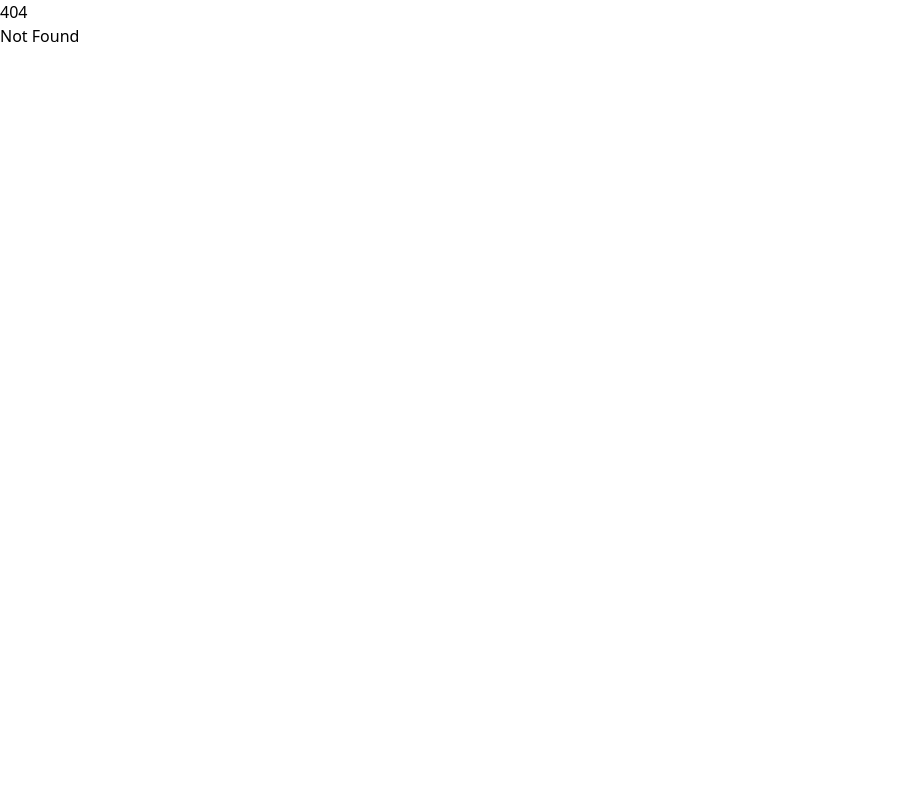
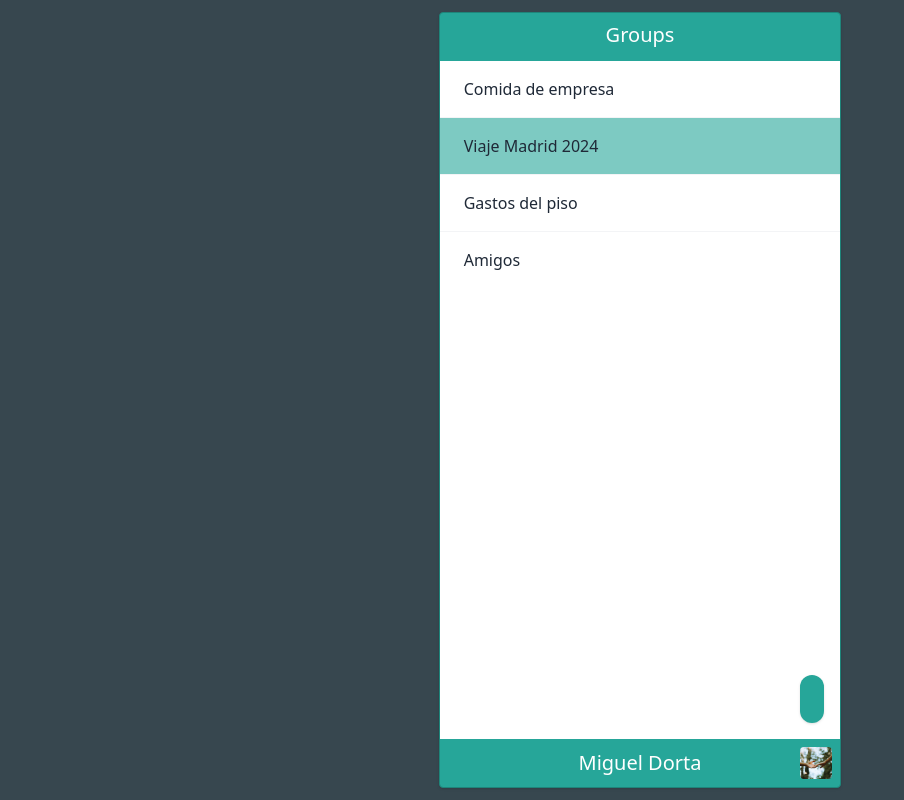
Before and after one commit to SyTW2324/E01, a SvelteKit app in the folder public/: page /group in a window 1280 px wide. Before the commit this address had no page. Shown: the whole page, without its empty margins (0-904 px from the left). Built offline with nearby package versions, Linux system fonts and the light colour scheme; some icons are missing.

Commit message:
Move GroupListItem into its own component

```diff
--- a/public/src/routes/group/[group]/+page.svelte
+++ b/public/src/routes/group/+page.svelte
@@ -1,6 +1,7 @@
 <script lang="ts">
 	import { Icon, Plus, User } from "svelte-hero-icons"
 	import PP01 from "$lib/images/profile-pics/01.webp"
+	import GroupListItem from "./group-list-item.svelte";
 </script>
 
 <main class="bg-ruster flex items-stretch justify-center min-h-screen w-full">
@@ -9,26 +10,10 @@
 			<h2 class="mb-3 mt-2 text-center text-xl">Groups</h2>
 			<div class="bg-white grow relative text-gray-800">
 				<ul class="divide-gray-100 divide-y">
-					<li class="px-6 py-4 hover:bg-neth-100">
-						<a href="/test" class="block">
-							Comida de empresa
-						</a>
-					</li>
-					<li class="px-6 py-4 hover:bg-neth-100">
-						<a href="/test" class="block">
-							Viaje Madrid 2024
-						</a>
-					</li>
-					<li class="px-6 py-4 hover:bg-neth-100 bg-neth-300">
-						<a href="/test" class="block">
-							Gastos del piso
-						</a>
-					</li>
-					<li class="px-6 py-4 hover:bg-neth-100">
-						<a href="/test" class="block">
-							Amigos
-						</a>
-					</li>
+					<GroupListItem href="/test">Comida de empresa</GroupListItem>
+					<GroupListItem href="/test" selected>Viaje Madrid 2024</GroupListItem>
+					<GroupListItem href="/test">Gastos del piso</GroupListItem>
+					<GroupListItem href="/test">Amigos</GroupListItem>
 				</ul>
 				<button class="absolute bg-neth bottom-4 h-12 p-1 right-4 rounded-full shadow text-white hover:bg-neth-400">
 					<Icon src={Plus} />
--- /dev/null
+++ b/public/src/routes/group/group-list-item.svelte
@@ -0,0 +1,14 @@
+<script lang="ts">
+    export let href: string;
+    export let selected: boolean = false;
+</script>
+
+<li class="px-6 py-4 {selected ? "bg-neth-300" : "hover:bg-neth-100"}">
+    {#if selected}
+        <slot />
+    {:else}
+        <a href={href} class="block">
+            <slot />
+        </a>
+    {/if}
+</li>
```
